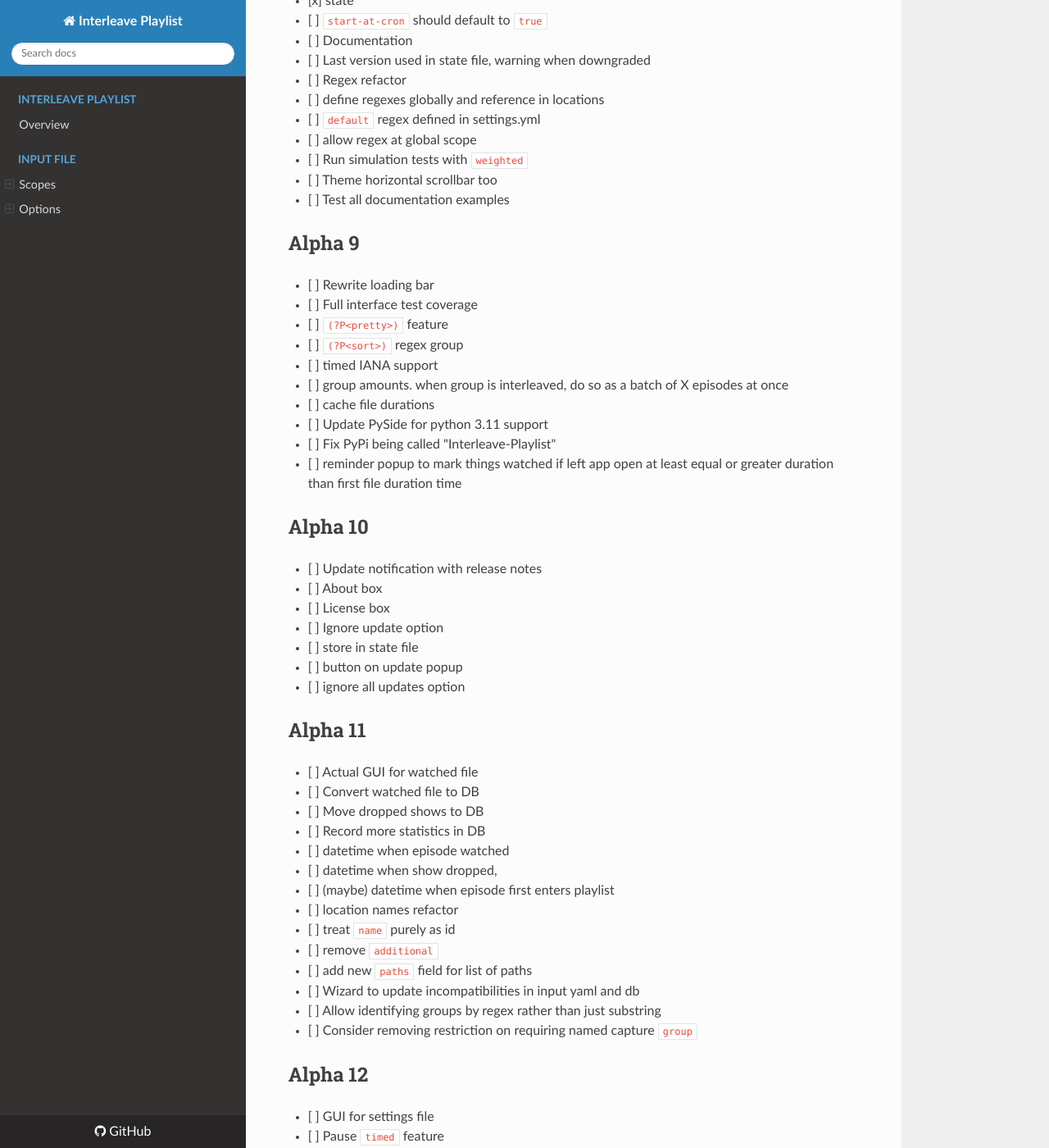
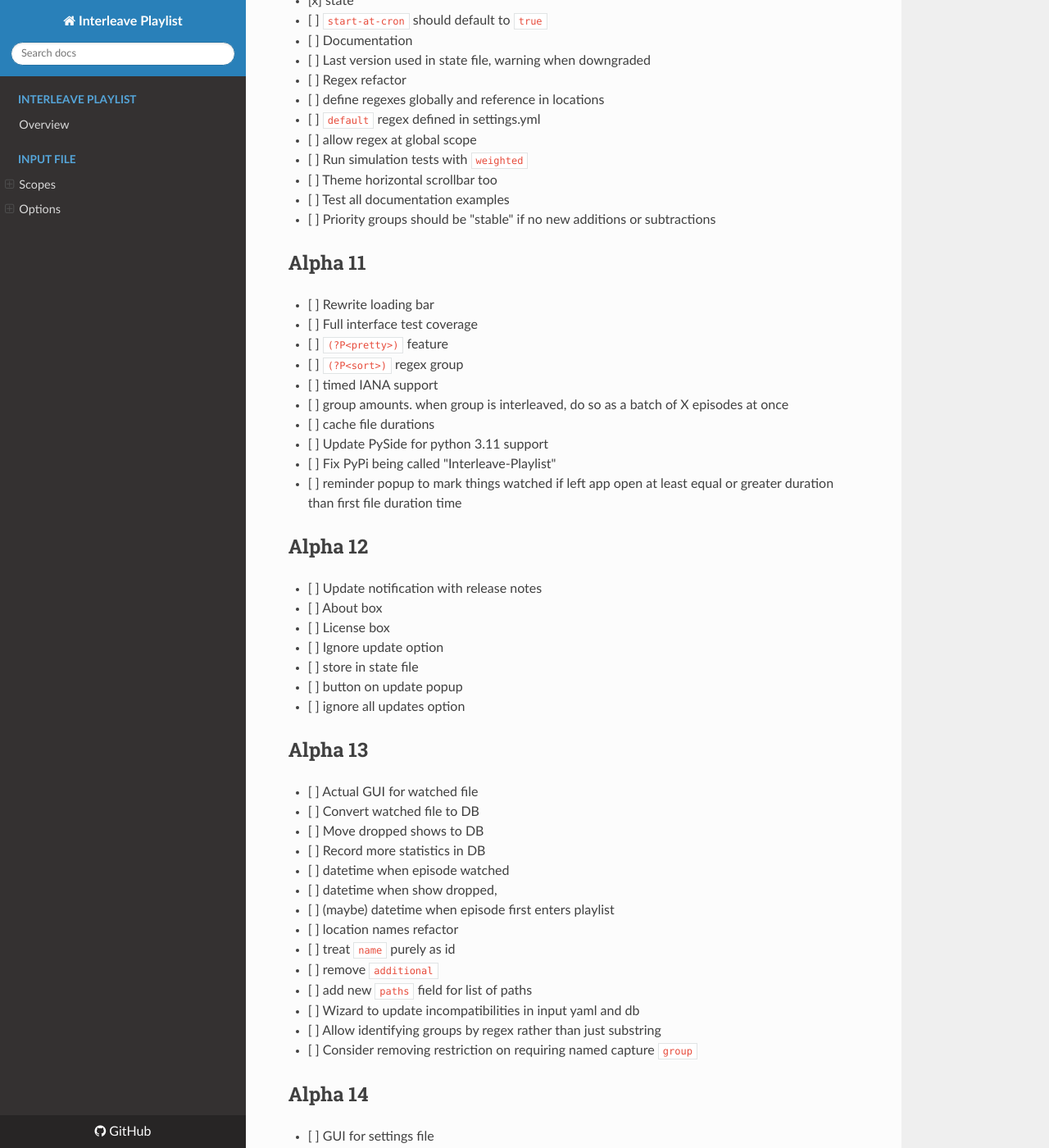
Before and after one commit to tsweeney256/interleave_playlist, an MkDocs documentation site: the page built from docs/todo/TODO.md, in a window 1280 px wide and 1400 px high, scrolled down 931 px. Shown: the whole window at 82% size. Built offline with MkDocs 1.6.1, drawn with Linux system fonts in a browser that asks for light colours; nearby versions of some CDN libraries; some of the changed text lies outside the part shown.

Commit message:
push back TODO versions

```diff
--- a/docs/todo/TODO.md
+++ b/docs/todo/TODO.md
@@ -15,7 +15,7 @@
   * text file
 * priority names (like weight and regex names)
 
-## Alpha 8
+## Alpha 10
 
 * [ ] Validation for:
   * [ ] input file
@@ -42,8 +42,9 @@
 * [ ] Run simulation tests with `weighted`
 * [ ] Theme horizontal scrollbar too
 * [ ] Test all documentation examples
+* [ ] Priority groups should be "stable" if no new additions or subtractions
 
-## Alpha 9
+## Alpha 11
 
 - [ ] Rewrite loading bar
 - [ ] Full interface test coverage
@@ -57,7 +58,7 @@
 - [ ] reminder popup to mark things watched if left app open at least equal or greater duration than first file
 duration time
 
-## Alpha 10
+## Alpha 12
 
 - [ ] Update notification with release notes
 - [ ] About box
@@ -67,7 +68,7 @@ duration time
   - [ ] button on update popup
   - [ ] ignore all updates option
 
-## Alpha 11
+## Alpha 13
 
 - [ ] Actual GUI for watched file
 - [ ] Convert watched file to DB
@@ -84,14 +85,14 @@ duration time
 - [ ] Allow identifying groups by regex rather than just substring
 - [ ] Consider removing restriction on requiring named capture `group`
 
-## Alpha 12
+## Alpha 14
 
 - [ ] GUI for settings file
 - [ ] Pause `timed` feature
   * timed pause table containing hierarchy name, start date, end date
   * sum all start/end intervals and subtract from normal "current" ep for a given hierarchy name.
 
-## Alpha 13
+## Alpha 15
 
 - [ ] "Where's my file?" GUI
 
```
